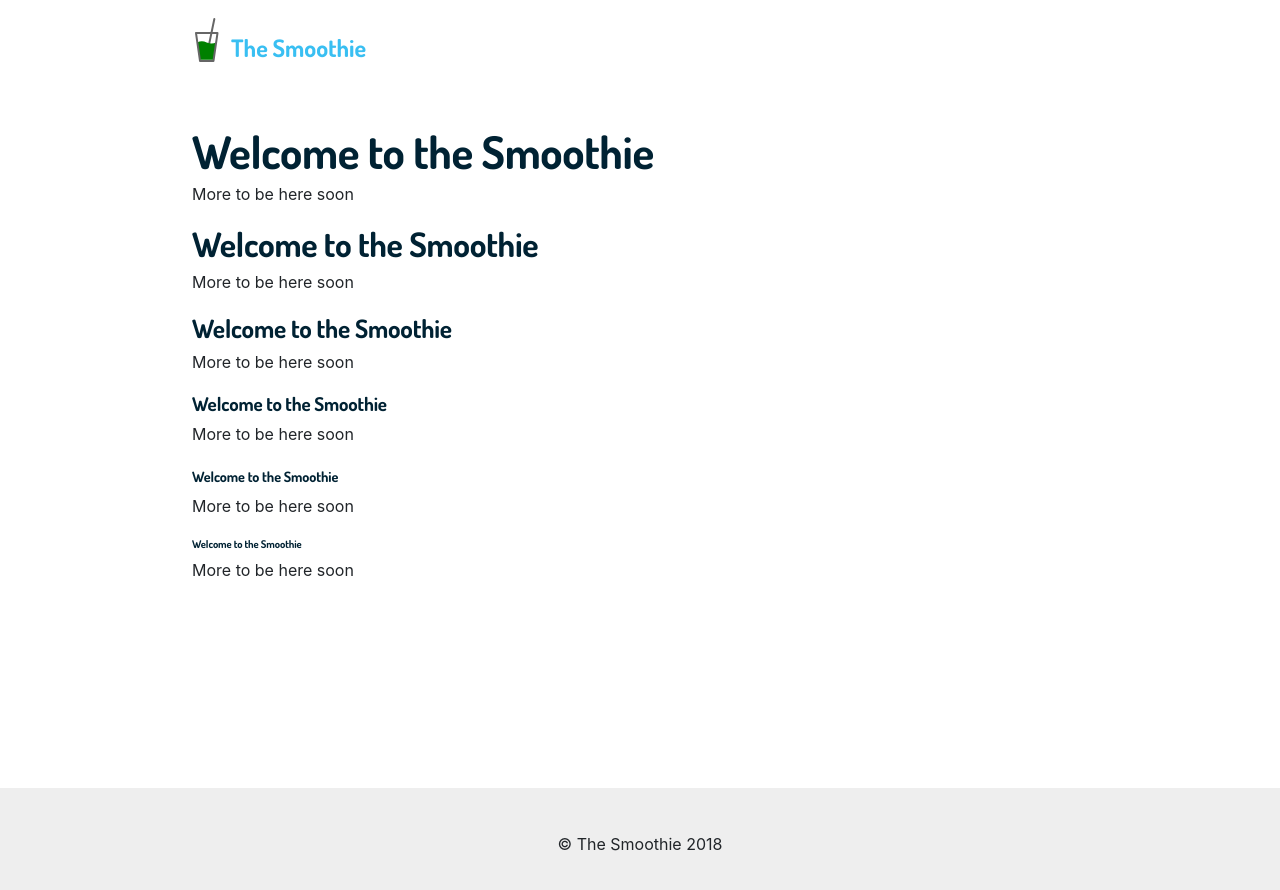
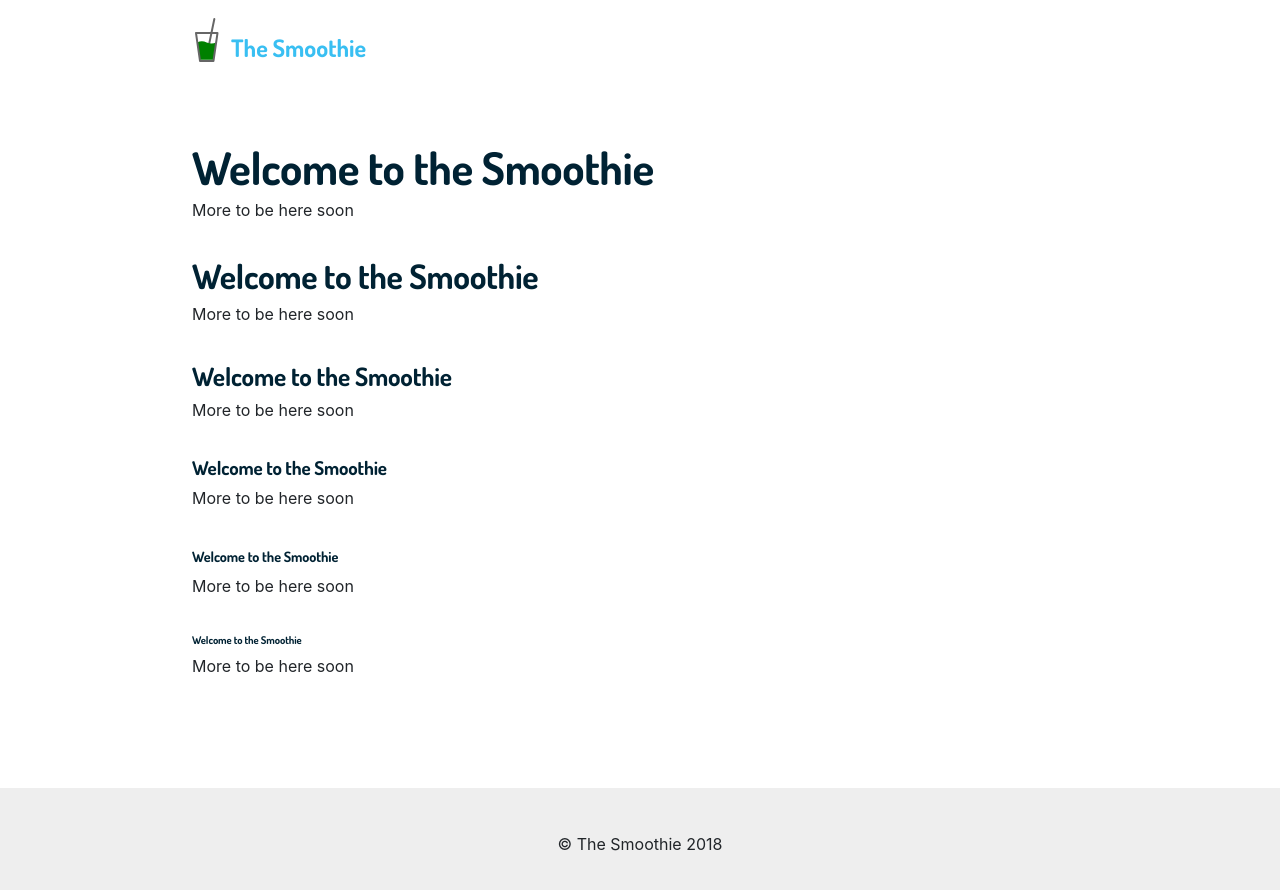
Before and after one commit to thesmoothie/thesmoothie-jekyll-theme, a Jekyll site: the page built from index.md, in a window 1280 px wide. Shown: the top 890 px of the page. Built offline with Jekyll 4.4.1, drawn with Linux system fonts in a browser that asks for light colours.

Commit message:
fix: increase headers padding-top

```diff
--- a/_sass/_typography.scss
+++ b/_sass/_typography.scss
@@ -74,7 +74,7 @@ body {
 	font-family: $font-headers;
 	font-weight: 700;
 	letter-spacing: -.0075em;
-	margin: 2rem 0 0 0;
+	margin: 4rem 0 0 0;
 }
 
 h1 {
```
